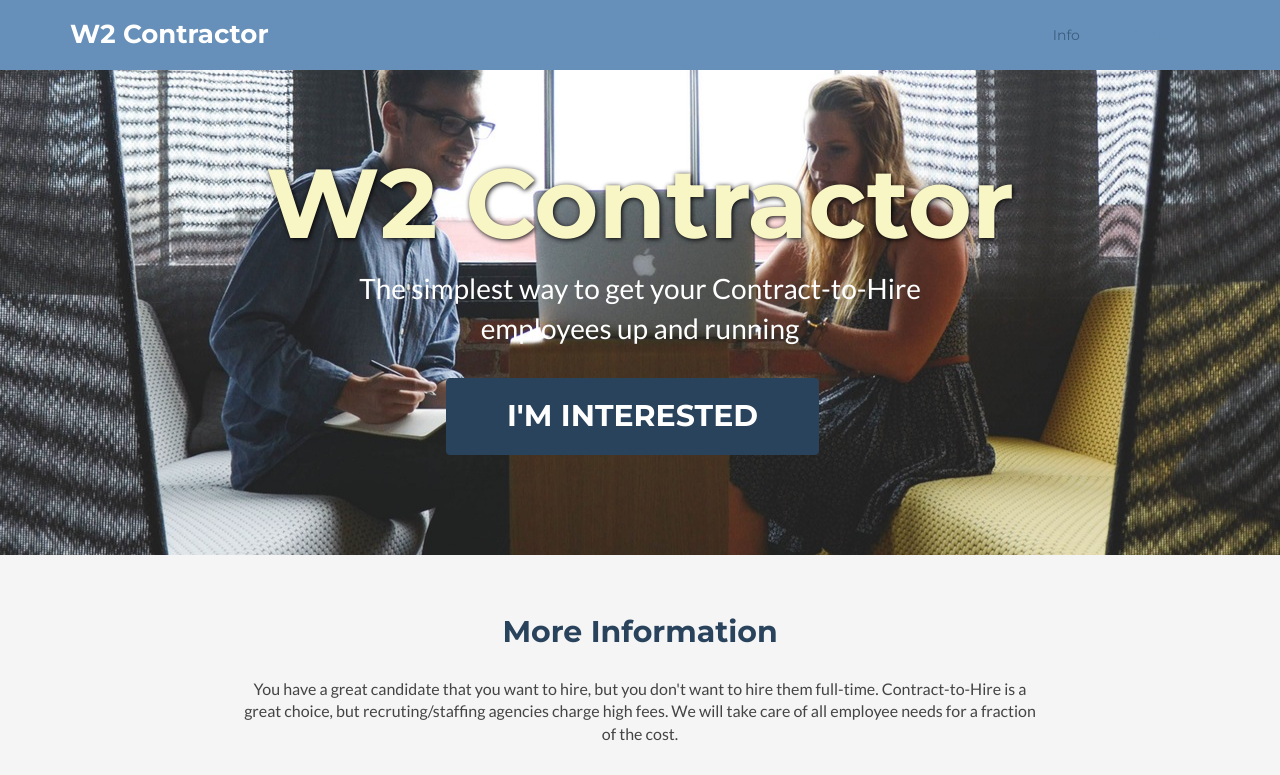
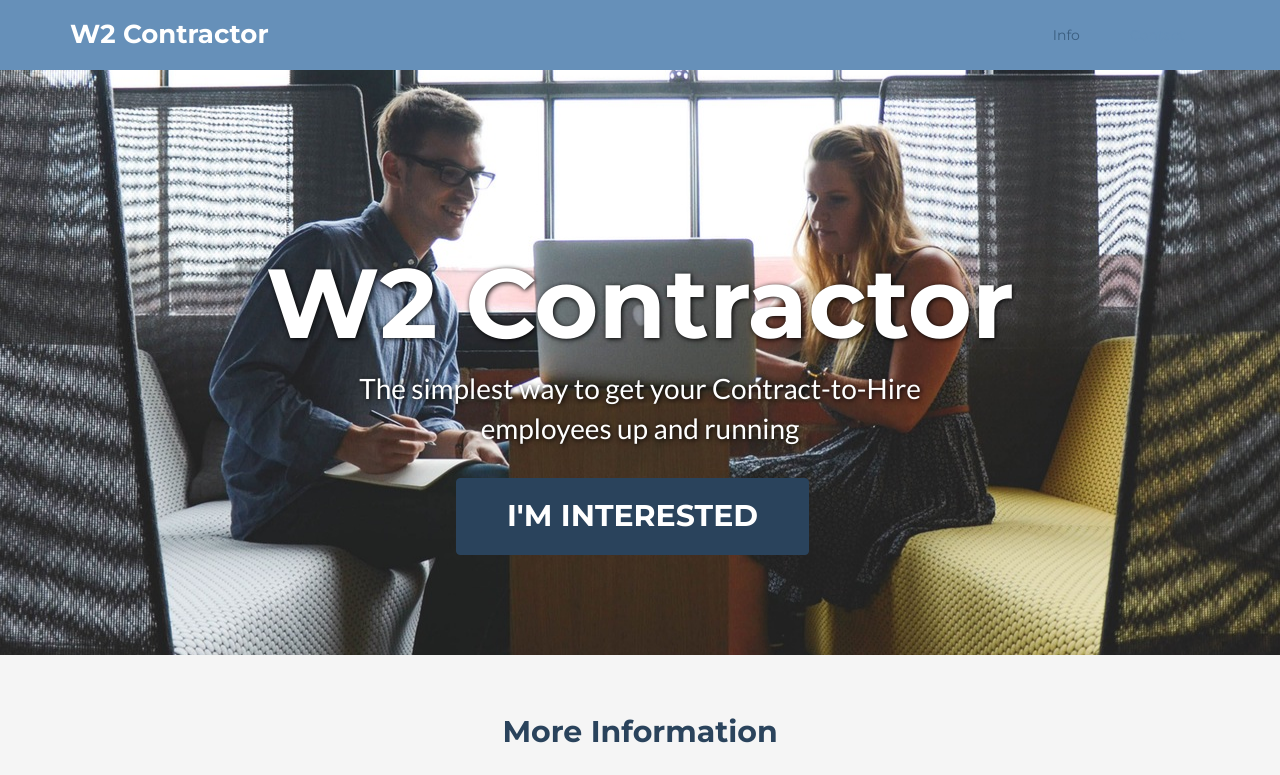
Before and after one commit to w2contractor/w2contractor.github.io, a plain HTML site: page index.html in a window 1280 px wide. Shown: the top 775 px of the page. Drawn offline with Linux system fonts and the light colour scheme.

Commit message:
fixed some layout with main container

```diff
--- a/assets/css/styles-3.css
+++ b/assets/css/styles-3.css
@@ -187,7 +187,7 @@ pre code {
   background-repeat: no-repeat;
   background-position: center;
   color: #fff;
-  padding-top: 150px;
+  padding-top: 250px;
   padding-bottom: 100px;
 }
 .promo .title {
@@ -196,7 +196,7 @@ pre code {
   margin-top: 0;
 }
 .promo .title .highlight {
-  color: #F8F6C5;
+  color: #FFFFFF;
   text-shadow: 1px 1px 5px black;
 }
 .promo .intro {
@@ -204,11 +204,12 @@ pre code {
   max-width: 680px;
   margin: 0 auto;
   margin-bottom: 30px;
+  text-shadow: 1px 1px 5px black;
 }
 .promo .btns .btn {
   margin-right: 15px;
   font-size: 30px;
-  padding: 16px 60px;
+  padding: 16px 50px;
 }
 .promo .meta {
   margin-top: 120px;
```
